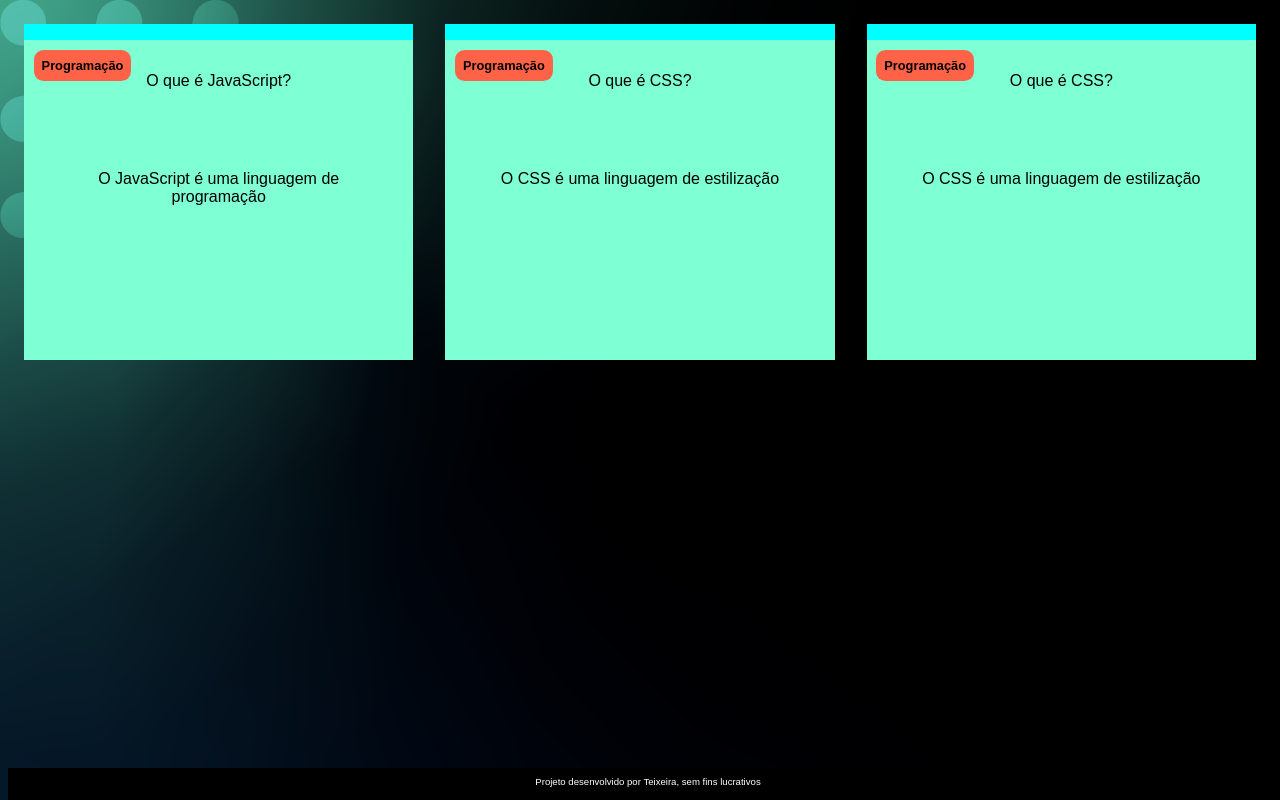
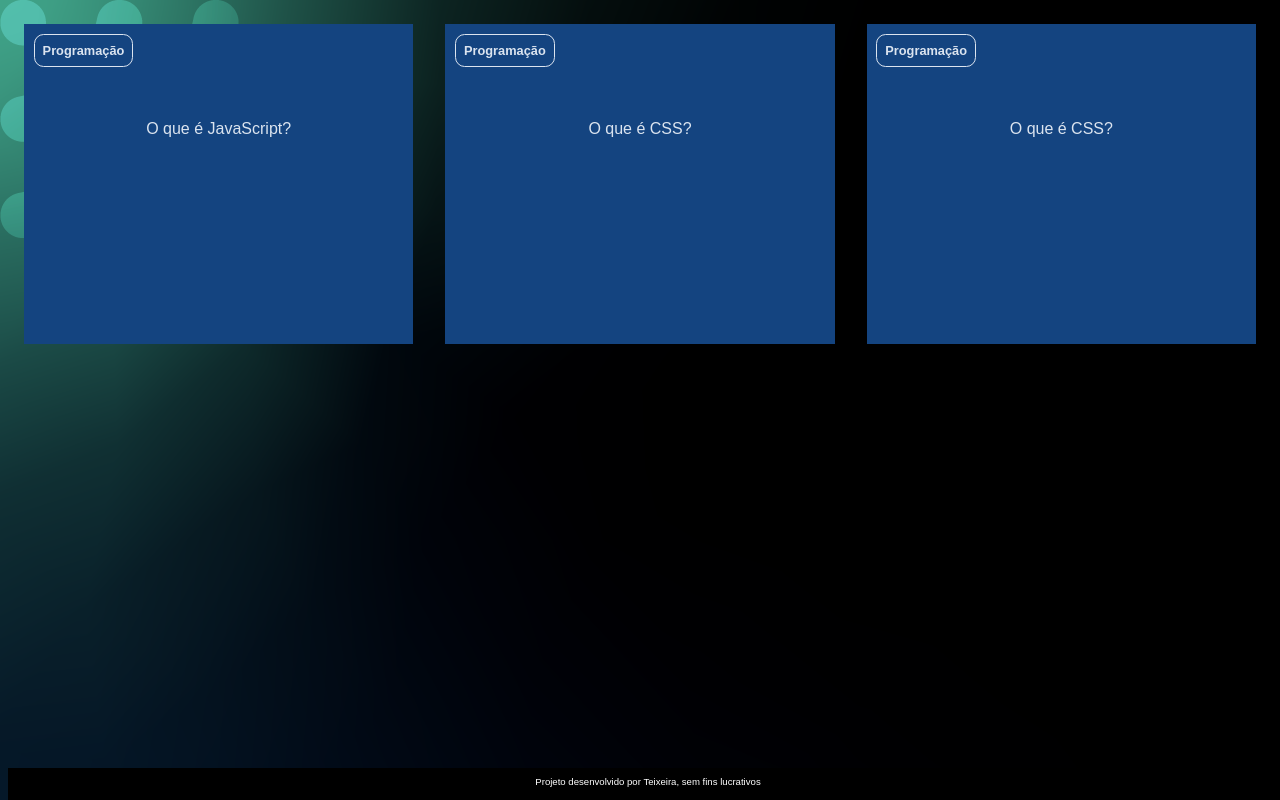
Before and after one commit to tei23/issoai, a plain HTML site: page index.html in a window 1280 px wide. Drawn offline with Linux system fonts and the light colour scheme; a web font is replaced by a local one.

Commit message:
Add files via upload

```diff
--- a/assets/style.css
+++ b/assets/style.css
@@ -1,3 +1,9 @@
+ :root {
+    --text-color: #dbe4ef;
+    --card-front-color: #144480;
+    --card-back-color: #00F4BF;
+}
+
 body {
 background:url(flashcard-imagens/img/bg-desktop.webp);
 font-family: "Bai Jamjuree", sans-serif;
@@ -9,7 +15,6 @@ font-family: "Bai Jamjuree", sans-serif;
 
 .cartao {
     margin: 1rem 1rem;
-    background-color: aqua;
     height: 20rem;
     flex-grow: 1;
     flex-basis: calc(33% - 6rem);
@@ -17,23 +22,55 @@ font-family: "Bai Jamjuree", sans-serif;
 
 .cartao__conteudo {
     text-align: center;
-    background-color: aquamarine;
+    background-color: var(--card-front-color);
     height: 100%;
+    transform-style: preserve-3d;
+    transition: transform 300ms ease-in-out;
 }
 
 .cartao__conteudo h3 {
-    background-color: tomato;
+    color: var(--text-color);
+    border: 1px  solid var(--text-color);
     text-align: left;
     padding: 0.5rem;
     position: absolute;
     margin: 0.6rem;
     border-radius: 0.6rem;
     font-size: 1vw;
+    backface-visibility: hidden;
 }
 
 .cartao__conteudo p{
     margin-top: 1rem;
     padding: 2rem;
+    margin-top: 4rem;
+}
+
+.cartao__conteudo__pergunta p {
+    color: var(--text-color);
+    font-weight: 500;
+
+}
+
+.cartao__conteudo__resposta p {
+    color: var(--card-back-color);
+    font-weight: 700;
+}
+
+.cartao:hover .cartao__conteudo {
+    transform: rotateY(180deg);
+}
+
+.cartao__conteudo__pergunta,
+.cartao__conteudo__resposta {
+    backface-visibility: hidden;
+    position: absolute;
+    height: 100%;
+    width: 100%;
+}
+
+.cartao__conteudo__resposta {
+    transform: rotateY(180deg);
 }
 
 footer {
```
